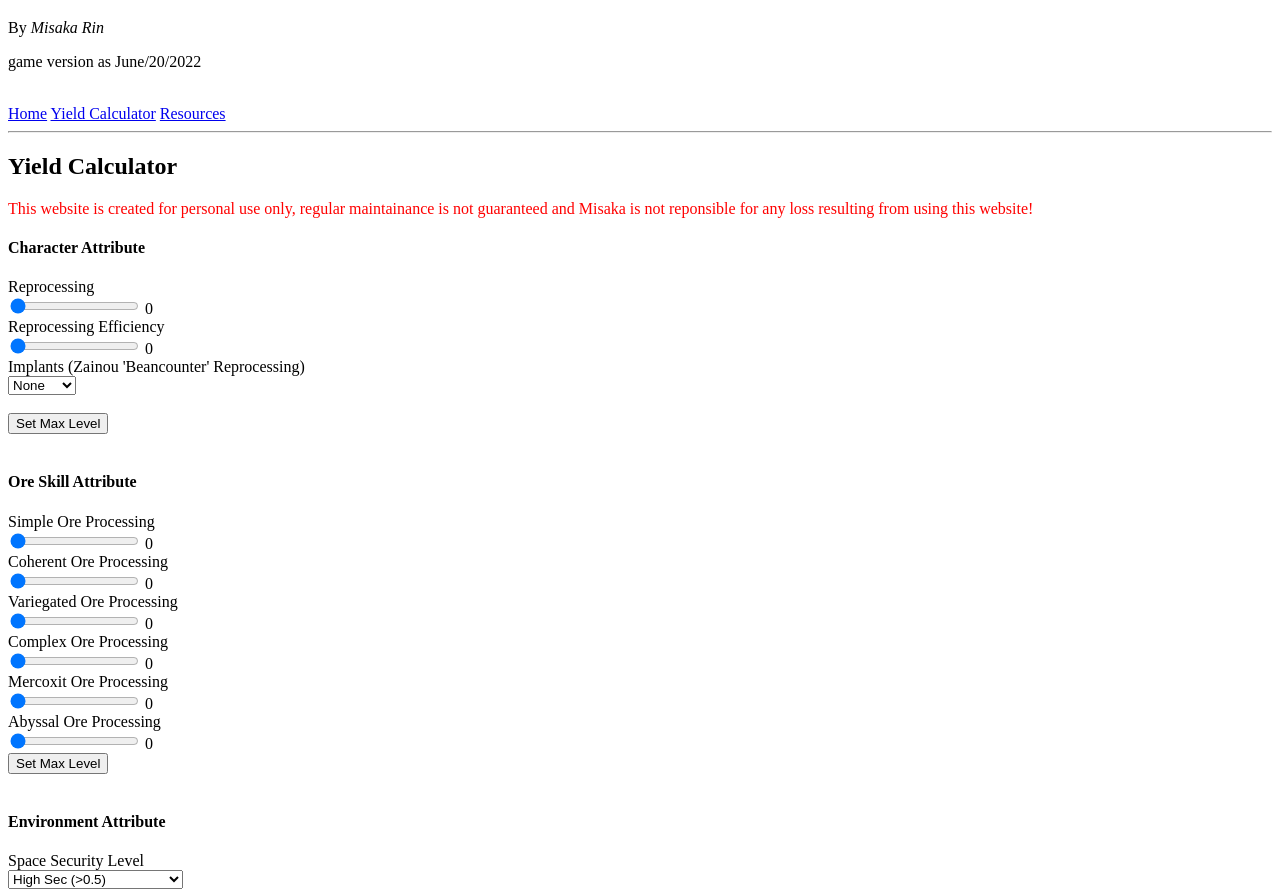
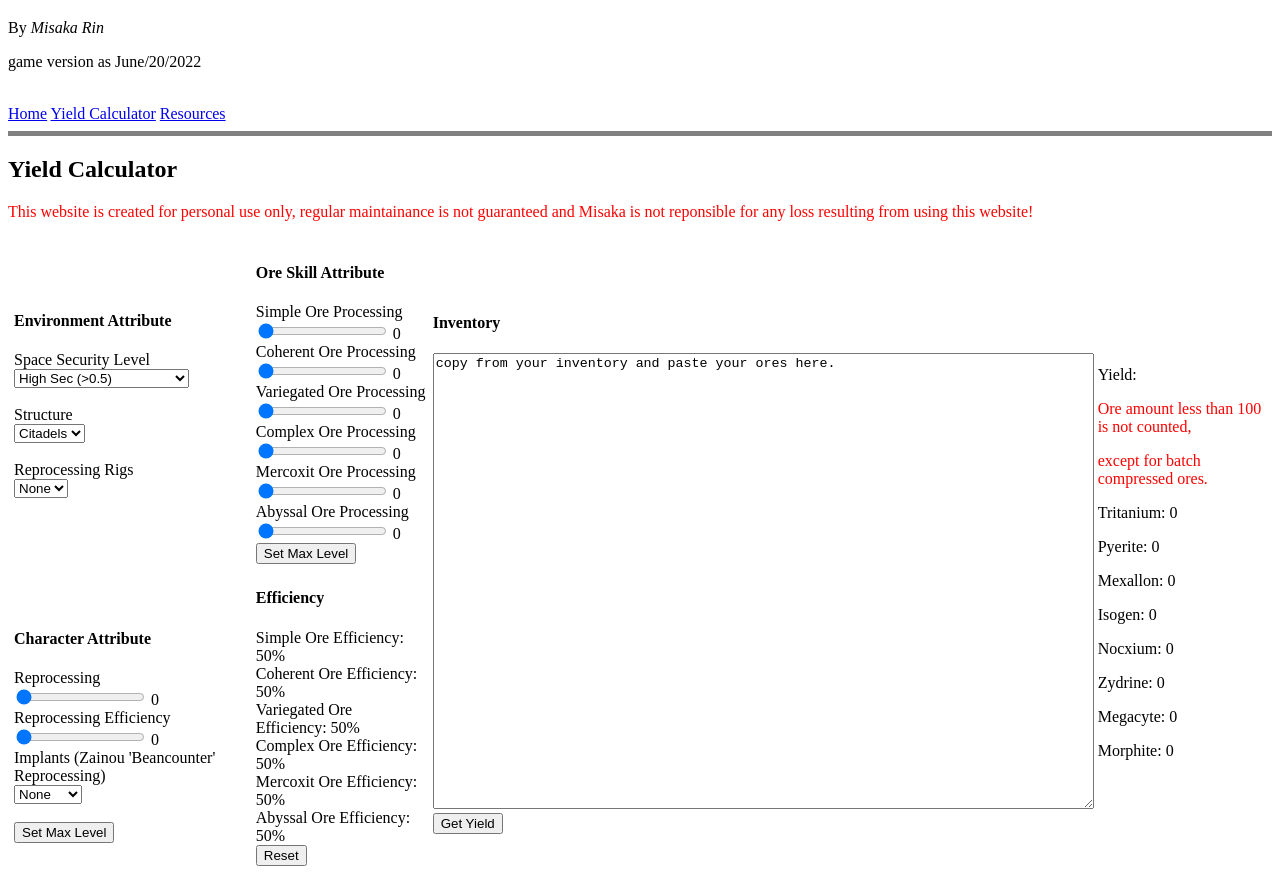
Before and after one commit to MisakaRinOwO/EVE-Online-General-Ore-Calculator, a plain HTML site: page webpackage/ycalculator.html in a window 1280 px wide. Shown: the part 61-952 px from the top of the page. Drawn offline with Linux system fonts and the light colour scheme.

Commit message:
Layout
updated layout

```diff
--- a/webpackage/ycalculator.html
+++ b/webpackage/ycalculator.html
@@ -1,18 +1,20 @@
 <!DOCTYPE html>
 <html lang="en">
+    <link rel="stylesheet" href="style.css">
+    <script src="index.js"></script>
+
+    <head>
         <meta charset="UTF-8">
         <meta name="author" content="Misaka Rin">
         <meta name="viewport" content="width=device-width, initial-scale=1.0">
         <meta name="description" content="EVE Online ore refinary yield calculator">
-    <link rel="stylesheet" href="style.css">
-    <script src="index.js"></script>
         <title>EVE Online Ore Yield Calculator</title>
+    </head>
 
-    <head>
     <body>
         <header>
             <h1>EVE Online Ore Yield Calculator</h1>
-                <p>By <i>Misaka Rin</i></p>
+            <p>By <em>Misaka Rin</em></p>
             <p>game version as June/20/2022</p>
             <br>
             <nav>
@@ -24,54 +26,18 @@
                 </div>
             </nav>
         </header>
-            <hr>
+        <hr size="5" noshade>
         <main>
             <h2>Yield Calculator</h2>
             <p style="color:red">This website is created for personal use only, regular maintainance is not guaranteed and Misaka is not reponsible for any loss resulting from using this website!</p>
-
-                <div id="Asettings">
-                    <form id="attr">
-                        <div id="cattr">
-                            <h4>Character Attribute</h4>
-                            <label for="Repro">Reprocessing</label><br>
-                            <input type="range" id="Repro" name="Reprocessing" value="0" max="5"  oninput="DisplayAndSave(this, this.value)">
-                            <output>0</output><br>
-                            <label for="ReproEff">Reprocessing Efficiency</label><br>
-                            <input type="range" id="ReproEff" name="Reprocessing Efficiency" value="0" max="5"  oninput="DisplayAndSave(this, this.value)">
-                            <output>0</output><br>
-                            <label for="Imp">Implants (Zainou 'Beancounter' Reprocessing)</label><br>
-                            <select id="Imp" name="Implants" value="0" onchange="SetVal(this,this.value)">
-                                <option value="0">None</option>
-                                <option value="0.01">RX-801</option>
-                                <option value="0.02">RX-802</option>
-                                <option value="0.04">RX-804</option>
-                            </select><br><br>
-                            <button type="button" onclick="SetCattrMax()">Set Max Level<br>
-                        </div>
-                        <br>
-                        <div id="oattr">
-                            <h4>Ore Skill Attribute</h4>
-                            <label for="simore">Simple Ore Processing</label><br>
-                            <input type="range" id="simore" name="Simple Ore Processing" value="0" max="5"  oninput="DisplayAndSave(this, this.value)">
-                            <output>0</output><br>
-                            <label for="cohore">Coherent Ore Processing</label><br>
-                            <input type="range" id="cohore" name="Coherent Ore Processing" value="0" max="5"  oninput="DisplayAndSave(this, this.value)">
-                            <output>0</output><br>
-                            <label for="varore">Variegated Ore Processing</label><br>
-                            <input type="range" id="varore" name="Variegated Ore Processing" value="0" max="5"  oninput="DisplayAndSave(this, this.value)">
-                            <output>0</output><br>
-                            <label for="comore">Complex Ore Processing</label><br>
-                            <input type="range" id="comore" name="Complex Ore Processing" value="0" max="5"  oninput="DisplayAndSave(this, this.value)">
-                            <output>0</output><br>
-                            <label for="merore">Mercoxit Ore Processing</label><br>
-                            <input type="range" id="merore" name="Mercoxit Ore Processing" value="0" max="5"  oninput="DisplayAndSave(this, this.value)">
-                            <output>0</output><br>
-                            <label for="abyore">Abyssal Ore Processing</label><br>
-                            <input type="range" id="abyore" name="Abyssal Ore Processing" value="0" max="5"  oninput="DisplayAndSave(this, this.value)">
-                            <output>0</output><br>
-                            <button type="button" onclick="SetOattrMax()">Set Max Level<br>
-                        </div>
-                        <br>
+            <table>
+                <tbody>
+                    <tr>
+                        <td>
+                            <table id="Asettings">
+                                <tbody>
+                                    <tr>
+                                        <td>
                                             <div id="eattr">
                                                 <h4>Environment Attribute</h4>
                                                 <label for="sec">Space Security Level</label><br>
@@ -95,6 +61,55 @@
                                                     <option value="3">T2</option>
                                                 </select><br><br>
                                             </div>
+                                        </td>
+                                        <td>
+                                            <div id="oattr">
+                                                <h4>Ore Skill Attribute</h4>
+                                                <label for="simore">Simple Ore Processing</label><br>
+                                                <input type="range" id="simore" name="Simple Ore Processing" value="0" max="5"  oninput="DisplayAndSave(this, this.value)">
+                                                <output>0</output><br>
+                                                <label for="cohore">Coherent Ore Processing</label><br>
+                                                <input type="range" id="cohore" name="Coherent Ore Processing" value="0" max="5"  oninput="DisplayAndSave(this, this.value)">
+                                                <output>0</output><br>
+                                                <label for="varore">Variegated Ore Processing</label><br>
+                                                <input type="range" id="varore" name="Variegated Ore Processing" value="0" max="5"  oninput="DisplayAndSave(this, this.value)">
+                                                <output>0</output><br>
+                                                <label for="comore">Complex Ore Processing</label><br>
+                                                <input type="range" id="comore" name="Complex Ore Processing" value="0" max="5"  oninput="DisplayAndSave(this, this.value)">
+                                                <output>0</output><br>
+                                                <label for="merore">Mercoxit Ore Processing</label><br>
+                                                <input type="range" id="merore" name="Mercoxit Ore Processing" value="0" max="5"  oninput="DisplayAndSave(this, this.value)">
+                                                <output>0</output><br>
+                                                <label for="abyore">Abyssal Ore Processing</label><br>
+                                                <input type="range" id="abyore" name="Abyssal Ore Processing" value="0" max="5"  oninput="DisplayAndSave(this, this.value)">
+                                                <output>0</output><br>
+                                                <button type="button" onclick="SetOattrMax()">Set Max Level<br>
+                                            </div>
+                                        </td>
+
+                                    </tr>
+                                    <tr>
+                                        <td>
+                                            <div id="cattr">
+                                                <h4>Character Attribute</h4>
+                                                <label for="Repro">Reprocessing</label><br>
+                                                <input type="range" id="Repro" name="Reprocessing" value="0" max="5"  oninput="DisplayAndSave(this, this.value)">
+                                                <output>0</output><br>
+                                                <label for="ReproEff">Reprocessing Efficiency</label><br>
+                                                <input type="range" id="ReproEff" name="Reprocessing Efficiency" value="0" max="5"  oninput="DisplayAndSave(this, this.value)">
+                                                <output>0</output><br>
+                                                <label for="Imp">Implants (Zainou 'Beancounter' Reprocessing)</label><br>
+                                                <select id="Imp" name="Implants" value="0" onchange="SetVal(this,this.value)">
+                                                    <option value="0">None</option>
+                                                    <option value="0.01">RX-801</option>
+                                                    <option value="0.02">RX-802</option>
+                                                    <option value="0.04">RX-804</option>
+                                                </select><br><br>
+                                                <button type="button" onclick="SetCattrMax()">Set Max Level<br>
+                                            </div>
+                                        </td>
+                                        <td>
+                                            <div id="eff">
                                                 <h4>Efficiency</h4>
                                                 <label id="SimYield">Simple Ore Efficiency: 50%</label><br>
                                                 <label id="CohYield">Coherent Ore Efficiency: 50%</label><br>
@@ -103,39 +118,58 @@
                                                 <label id="MerYield">Mercoxit Ore Efficiency: 50%</label><br>
                                                 <label id="AbyYield">Abyssal Ore Efficiency: 50%</label><br>
                                                 <input type="submit" value="Reset"><br><br>
+                                            </div>
+                                        </td>
 
-                    </form>
+                                    </tr>
+                                </tbody>
+
+
+                            </table>
+                        </td>
+                        <td>
+                            <div id="ycalc">
+                                <h4>Inventory</h4>
+                                <textarea id="oreinput" rows="30" cols="80" onclick="this.select()">copy from your inventory and paste your ores here.</textarea>
+                                <br>
+                                <button type="button" onclick="DisplayOutput()">Get Yield</button>
                             </div>
+                        </td>
+                        <td>
+                            <div id="youtput">
+                                <p>Yield:</p>
+                                <p style="color:red">Ore amount less than 100 is not counted,</p>
+                                <p style="color:red">except for batch compressed ores.</p>
+                                <p id="Trioutput">Tritanium: 0</p>
+                                <p id="Pyeoutput">Pyerite: 0</p>
+                                <p id="Mexoutput">Mexallon: 0</p>
+                                <p id="Isooutput">Isogen: 0</p>
+                                <p id="Nocoutput">Nocxium: 0</p>
+                                <p id="Zydoutput">Zydrine: 0</p>
+                                <p id="Megoutput">Megacyte: 0</p>
+                                <p id="Moroutput">Morphite: 0</p>
+                            </div>
+                        </td>
+                    </tr>
+                </tbody>
+            </table>
+
+            <br>
             <div id="Ycalculator">
 
-                    <form id="ycalc">
-                        <textarea id="oreinput" rows="50" cols="60" onclick="this.select()">copy from your inventory and paste your ores here.</textarea>
-                        <br>
-                        <button type="button" onclick="DisplayOutput()">Get Yield</button>
-                        <p>Yield:</p>
-                        <p style="color:red">Ore amount less than 100 is not counted, except for batch compressed ores.</p>
-                        <p id="Trioutput"></p>
-                        <p id="Pyeoutput"></p>
-                        <p id="Mexoutput"></p>
-                        <p id="Isooutput"></p>
-                        <p id="Nocoutput"></p>
-                        <p id="Zydoutput"></p>
-                        <p id="Megoutput"></p>
-                        <p id="Moroutput"></p>
-                    </form>
+
                 <br>
             </div>
 
 
 
         </main>
-            <hr>
+        <hr  size="5" noshade>
         <footer>
             <p>© 2022 Misaka Rin, all rights reserved</p>
         </footer>
 
     </body>
-    </head>
 
 
 
```
Also changed, not shown: webpackage/index.html (+9 -8 lines), webpackage/resources.html (+8 -7 lines). Lines whose indentation alone changed are shown as unchanged.
